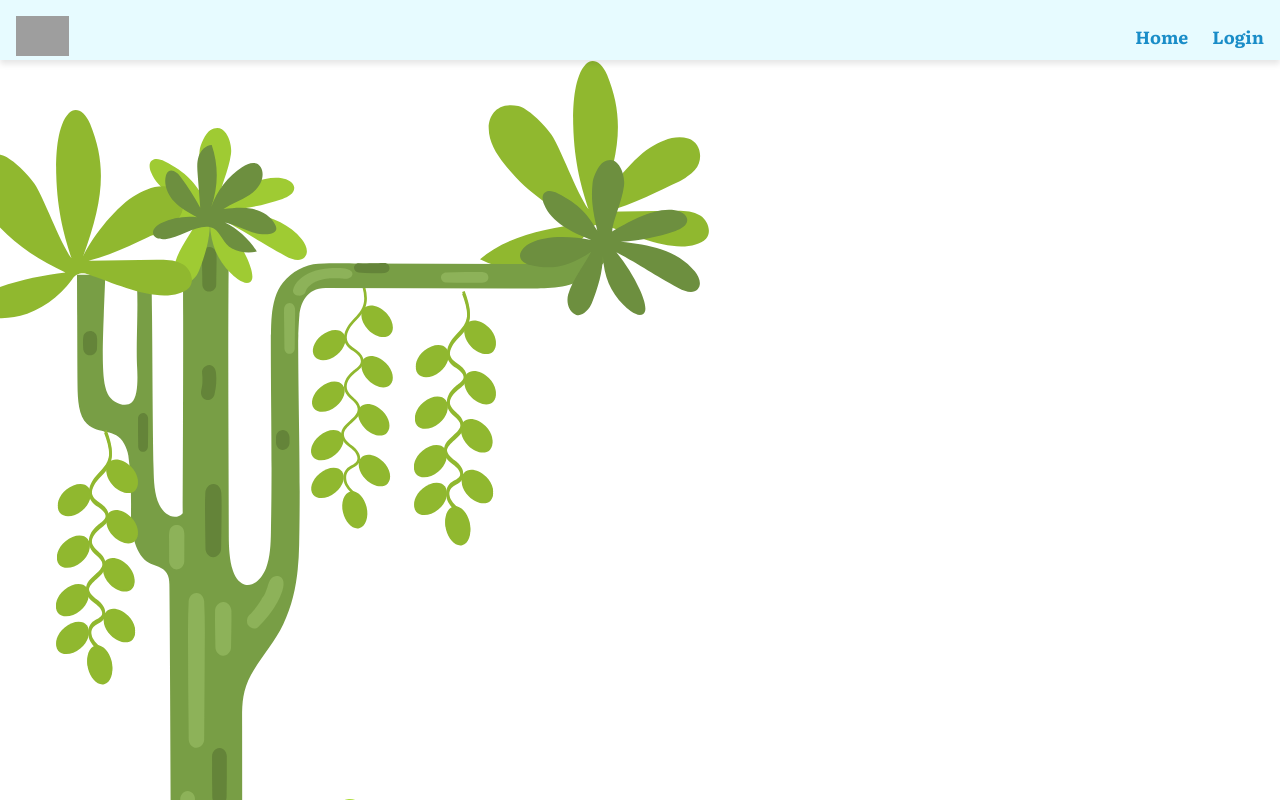
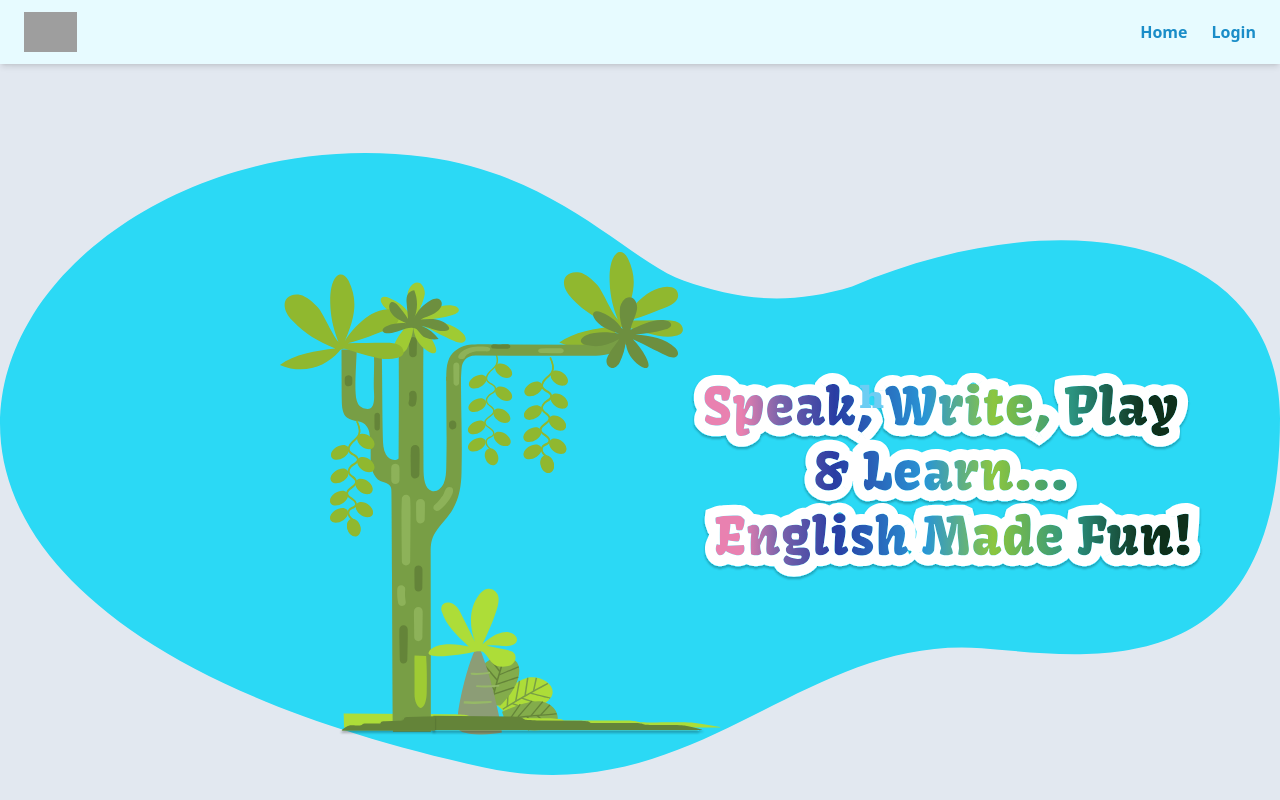
Before and after one commit to IT21237690/Research-Project-24-25J-153, a React (Create React App) app in the folder rp-frontend/: page / in a window 1280 px wide. Built offline with nearby package versions, Linux system fonts and the light colour scheme; grey boxes are pictures that could not be loaded.

Commit message:
Landing Page UI improve

```diff
--- a/rp-frontend/src/components/Header.tsx
+++ b/rp-frontend/src/components/Header.tsx
@@ -1,29 +1,57 @@
+// import React from "react";
+// import { Link } from "react-router-dom";
+// import "../styles/theme.css"; // Import the theme.css file
+
+// const Header = () => {
+//   return (
+//     <header className="header ">
+//       <div className="header-container">
+//         {/* Logo on the Left */}
+//         <div className="logo">
+//           <Link to="/">
+//             <img src="/logo.png" alt="Logo" />
+//           </Link>
+//         </div>
+
+//         {/* Navigation Links on the Right */}
+//         <div>
+//           <div className="nav-links">
+//             <div>
+//               <Link to="/">Home</Link>
+//             </div>
+//             <div>
+//               <Link to="/login">Login</Link>
+//             </div>
+//           </div>
+//         </div>
+//       </div>
+//     </header>
+//   );
+// };
+
+// export default Header;
+
+
+
 import React from "react";
 import { Link } from "react-router-dom";
-import "../styles/theme.css"; // Import the theme.css file
 
 const Header = () => {
   return (
-    <header className="header ">
-      <div className="header-container">
-        {/* Logo on the Left */}
+    <header className="fixed top-0 left-0 w-full bg-[#E7FBFF] text-[#1a8dc8] shadow-md z-50 h-16 flex items-center">
+      <div className="container mx-auto flex justify-between items-center px-6">
+        {/* Logo */}
         <div className="logo">
           <Link to="/">
-            <img src="/logo.png" alt="Logo" />
+            <img src="/logo.png" alt="Logo" className="h-10" />
           </Link>
         </div>
 
-        {/* Navigation Links on the Right */}
-        <div>
-          <div className="nav-links">
-            <div>
-              <Link to="/">Home</Link>
-            </div>
-            <div>
-              <Link to="/login">Login</Link>
-            </div>
-          </div>
-        </div>
+        {/* Navigation */}
+        <nav className="flex space-x-6 font-semibold">
+          <Link to="/" className="hover:text-blue-500">Home</Link>
+          <Link to="/login" className="hover:text-blue-500">Login</Link>
+        </nav>
       </div>
     </header>
   );
--- a/rp-frontend/src/pages/LandingPage.tsx
+++ b/rp-frontend/src/pages/LandingPage.tsx
@@ -1,26 +1,70 @@
+// import React from "react";
+// import "../styles/theme.css"; // Import styles
+// import Header from "../components/Header.tsx";
+
+// const LandingPage = () => {
+//   return (
+//     <>
+//       <Header />
+//       <div className="page-container">
+//         <div className="body-container ">
+
+//           {/* <div style={{   }}> */}
+//             <img
+//               src="/assets/Desktop.svg"
+//               alt="Green Tree"
+//               className="leftImage"
+//             />
+//             <div>hi</div>
+//           {/* </div> */}
+//         {/* <div className=" div-container bg-slate-600 flex"><div className="bg-pink-400 100vw">hi</div><div className="bg-blue-400">hi</div></div> */}
+
+//         </div>
+//       </div>
+//     </>
+//   );
+// };
+
+// export default LandingPage;
+
 import React from "react";
-import "../styles/theme.css"; // Import styles
 import Header from "../components/Header.tsx";
 
 const LandingPage = () => {
   return (
-    <>
+    <div className="flex flex-col h-screen bg-black">
+      {/* Fixed Header */}
       <Header />
-      <div className="page-container">
-        <div className="body-container ">
-          <div style={{   }}>
-            <img
-              src="/assets/green_tree.svg"
-              alt="Green Tree"
-              className="leftImage"
-            />
-            <div>hi</div>
-          </div>
-        {/* <div className=" div-container bg-slate-600 flex"><div className="bg-pink-400 100vw">hi</div><div className="bg-blue-400">hi</div></div> */}
 
+      {/* Scrollable Content */}
+      <div className="flex-1 overflow-y-auto mt-16 h-screen bg-slate-200">
+  {/* Full-Screen Responsive Image */}
+  <div className="relative w-full h-screen flex items-center justify-center">
+    <img
+      src="/assets/LandingPageBlob.svg"
+      alt="Landing Background"
+      className="w-full h-full max-w-full max-h-full object-contain"
+    />
+  </div>
+
+        {/* Card Section */}
+        <div className="grid grid-cols-1 md:grid-cols-2 gap-6 p-10 bg-slate-200">
+          <Card title="Talk Like a Star!" description="Description of feature 1" />
+          <Card title="Read & Conquer!" description="Description of feature 2" />
+          <Card title="Play & Level Up!" description="Description of feature 3" />
+          <Card title="See & Describe!" description="Description of feature 4" />
         </div>
       </div>
-    </>
+    </div>
+  );
+};
+
+const Card = ({ title, description }) => {
+  return (
+    <div className="bg-white shadow-lg rounded-xl p-6 text-center">
+      <h2 className="text-xl font-bold">{title}</h2>
+      <p className="text-gray-600 mt-2">{description}</p>
+    </div>
   );
 };
 
--- a/rp-frontend/src/styles/theme.css
+++ b/rp-frontend/src/styles/theme.css
@@ -1,24 +1,26 @@
 /* Import Google Font */
-@import url("https://fonts.googleapis.com/css2?family=Literata:wght@700&display=swap");
+/* @import url("https://fonts.googleapis.com/css2?family=Literata:wght@700&display=swap"); */
 
 /* Ensure full height layout */
-html,
-body,
-#root {
+/* html,
+body {
+  background-color: black;
+} */
+/* #root {
   height: 100%;
   margin: 0;
-  padding: 0;
+  padding: 0; */
   /* overflow: hidden; Prevent full-page scrolling */
-}
+/* } */
 /* Wrapper for page content */
-.page-container {
+/* .page-container {
   display: flex;
-  flex-direction: column;
-  height: 100vh; /* Full height viewport */
-}
+  flex-direction: column; */
+  /* height: 100vh; Full height viewport */
+/* } */
 
 /* Fixed Header */
-.header {
+/* .header {
   background-color: #E7FBFF;
   color: #1a8dc8;
   padding: 1rem;
@@ -28,20 +30,20 @@ body,
   width: -webkit-fill-available;
   z-index: 10;
   height: 60px;
-}
+} */
 
 /* Body container */
-.body-container {
+/* .body-container { */
   /* flex-grow: 1; */
-  overflow-y: auto;
-  margin-top: 60px;
-  width: -webkit-fill-available;
-  height: 100%;
+  /* overflow-y: auto;  */
+  /* margin-top: 60px;  */
+  /* width: -webkit-fill-available; */
+  /* height: 100%; */
 
-}
+/* } */
 
 /* Header Container */
-.header-container {
+/* .header-container {
   margin: auto;
   display: flex;
   justify-content: space-between;
@@ -50,39 +52,41 @@ body,
   font-size: 1.1rem;
   font-family: "Literata", serif;
   display: flex;
-}
+} */
 
 /* Logo Styling */
-.logo img {
+/* .logo img {
   height: 40px;
-}
+} */
 
 /* Navigation */
-.nav-links {
+/* .nav-links {
   display: flex;
   gap: 1.5rem;
-}
+} */
 
-.nav-links a {
+/* .nav-links a {
   text-decoration: none;
   color: #1a8dc8;
   font-family: "Literata", serif;
   font-weight: 700;
   font-size: 1.1rem;
   transition: color 0.3s ease-in-out;
-}
+} */
 
-.nav-links a:hover {
+/* .nav-links a:hover {
   color: #e0e0e0;
-}
+} */
 
 /* Ensure content is pushed below the header */
-.content {
+/* .content {
   margin-top: 80px;
-}
+} */
 
-.leftImage {
+/* .leftImage {
     height:-webkit-fill-available ;
-    /* background-color: #1a8dc8; */
     left: 0%;
-}
+    width:-webkit-fill-available ;
+    margin-top: 60px;
+
+} */
```
Also changed, not shown: rp-frontend/public/assets/LandingPageBlob.svg (added).
